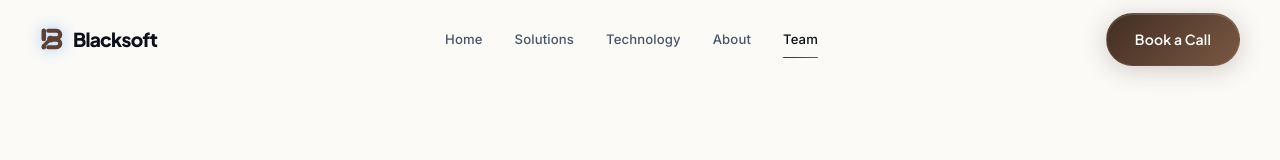
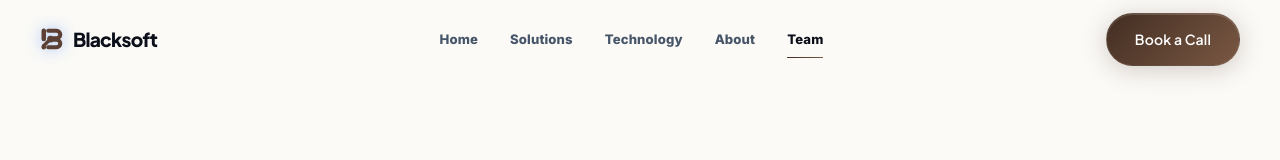
Before and after one commit to mdnaeemmiah/blacksoft-frontend, a Next.js app: page /team in a window 1280 px wide. Shown: the top 160 px of the page. Built offline with nearby package versions, Linux system fonts and the light colour scheme; no server answers.

Commit message:
style: make navigation links extra bold for clear visibility

```diff
--- a/src/components/Navbar.module.css
+++ b/src/components/Navbar.module.css
@@ -62,7 +62,7 @@
 .navLink {
   font-family: var(--font-body);
   font-size: 0.82rem;
-  font-weight: 500;
+  font-weight: 800;
   color: var(--text-muted);
   position: relative;
   padding: 6px 0;
@@ -158,7 +158,7 @@
 .mobileLink {
   font-family: var(--font-heading);
   font-size: 1.3rem;
-  font-weight: 600;
+  font-weight: 800;
   color: var(--text-muted);
   transition: color 0.2s ease;
 }
```
